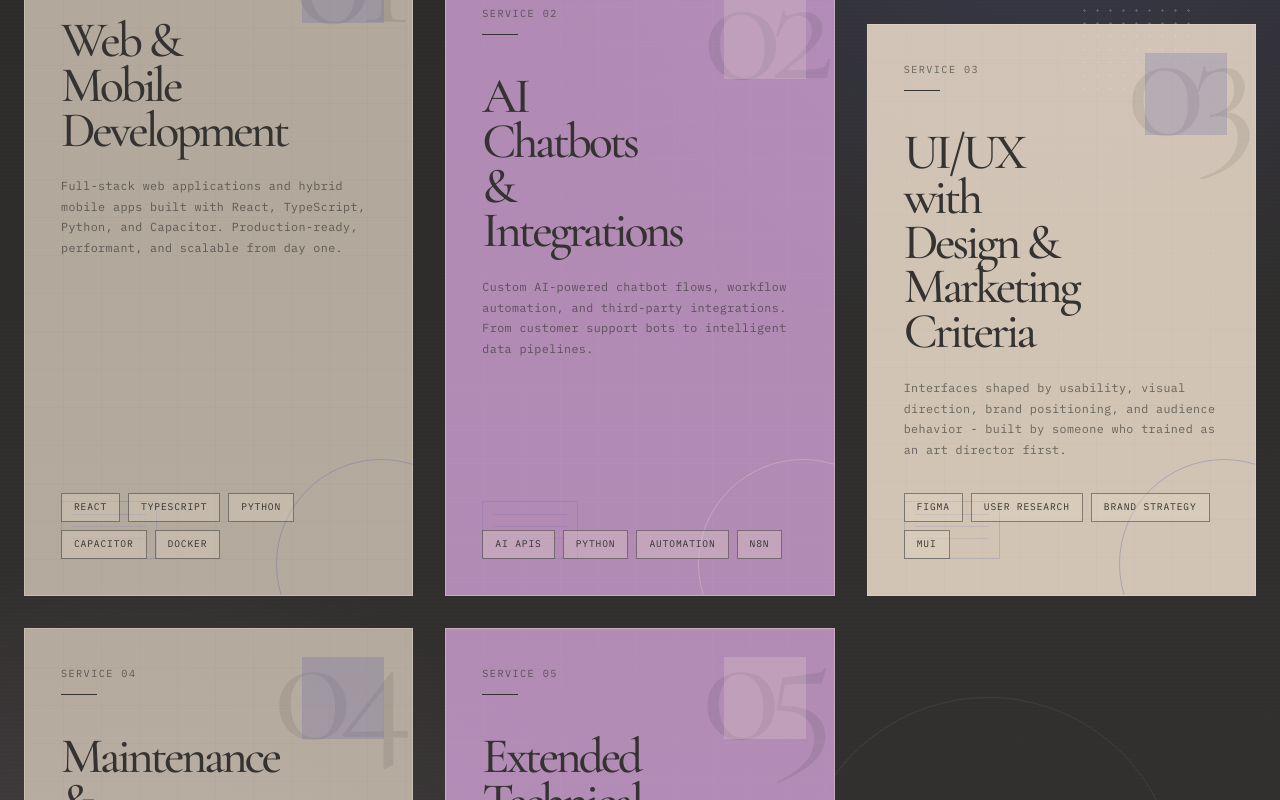
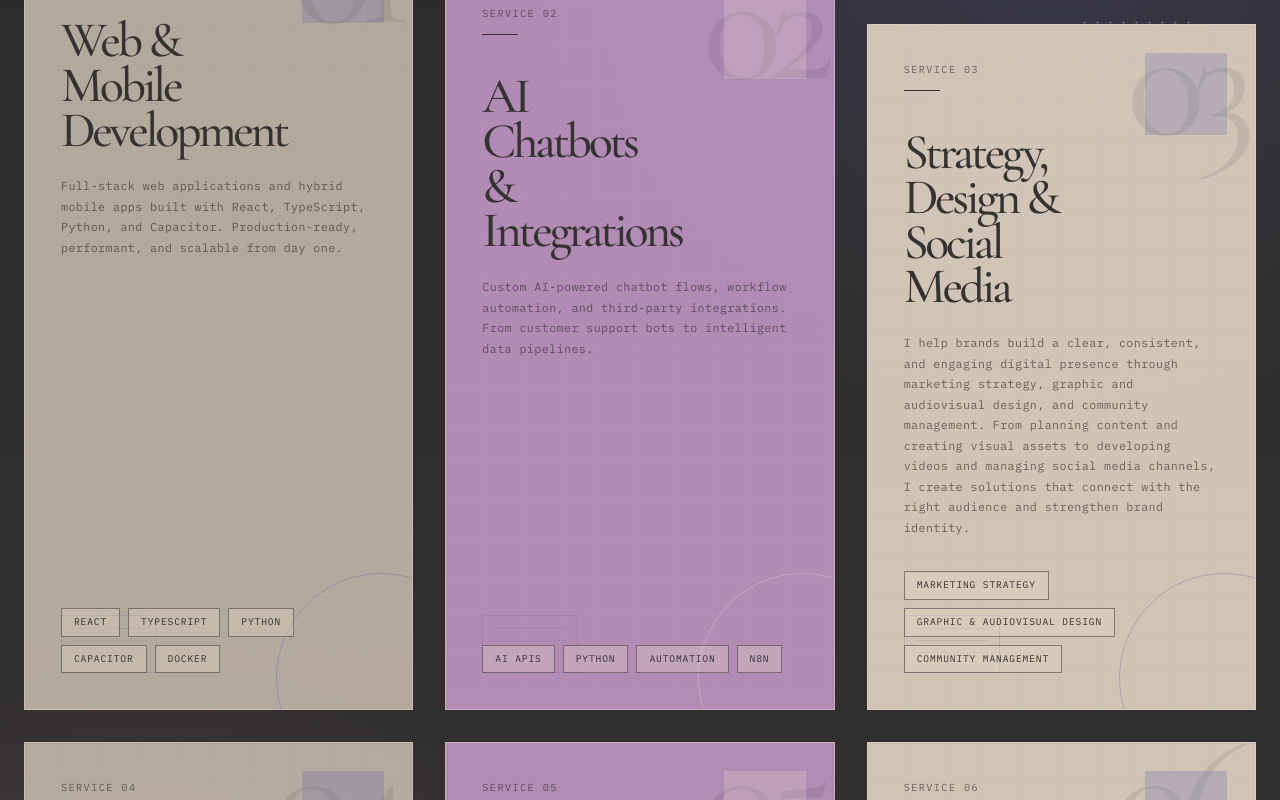
Before and after one commit to valubehrend1/valeriabehrend, a React (Vite) app: page / in a window 1280 px wide. Shown: the part 3000-3800 px from the top of the page. Built offline with nearby package versions, Linux system fonts and the light colour scheme; a web font is replaced by a local one.

Commit message:
add services card

```diff
--- a/src/locales/en.ts
+++ b/src/locales/en.ts
@@ -83,6 +83,13 @@ const en = {
         description:
           'Custom AI-powered chatbot flows, workflow automation, and third-party integrations. From customer support bots to intelligent data pipelines.',
         technologies: ['AI APIs', 'Python', 'Automation', 'n8n']
+      },
+      {
+        id: 6,
+        title: 'Strategy, Design & Social Media',
+        description:
+          'I help brands build a clear, consistent, and engaging digital presence through marketing strategy, graphic and audiovisual design, and community management. From planning content and creating visual assets to developing videos and managing social media channels, I create solutions that connect with the right audience and strengthen brand identity.',
+        technologies: ['Marketing Strategy', 'Graphic & Audiovisual Design', 'Community Management']
       },
       {
         id: 3,
--- a/src/locales/es.ts
+++ b/src/locales/es.ts
@@ -85,6 +85,13 @@ const es = {
         technologies: ['APIs de IA', 'Python', 'Automatización', 'n8n']
       },
       {
+        id: 6,
+        title: 'Marketing, diseño & Social Media',
+        description:
+          'Ayudo a marcas a construir una presencia digital clara, coherente y atractiva a través de estrategias de marketing, diseño gráfico y audiovisual, y community management. Desde la planificación de contenidos y la creación de piezas visuales hasta el desarrollo de videos y la gestión de redes sociales, diseño soluciones que conectan con la audiencia indicada y fortalecen la identidad de marca.',
+        technologies: ['Estrategia de Marketing', 'Diseño Gráfico y Audiovisual', 'Community Management']
+      },
+      {
         id: 3,
         title: 'UI/UX con Criterio de Diseño y Marketing',
         description:
@@ -93,7 +100,7 @@ const es = {
       },
       {
         id: 4,
-        title: 'Mantenimiento y Evolución de Producto',
+        title: 'Mantenimiento y Evolución del Producto',
         description:
           'Mejora continua, refactors, nuevas funcionalidades y optimización de performance para productos existentes. Un partnership técnico de largo plazo, no solo ejecución puntual.',
         technologies: ['Optimization', 'Refactoring', 'Testing', 'CI/CD']
```
